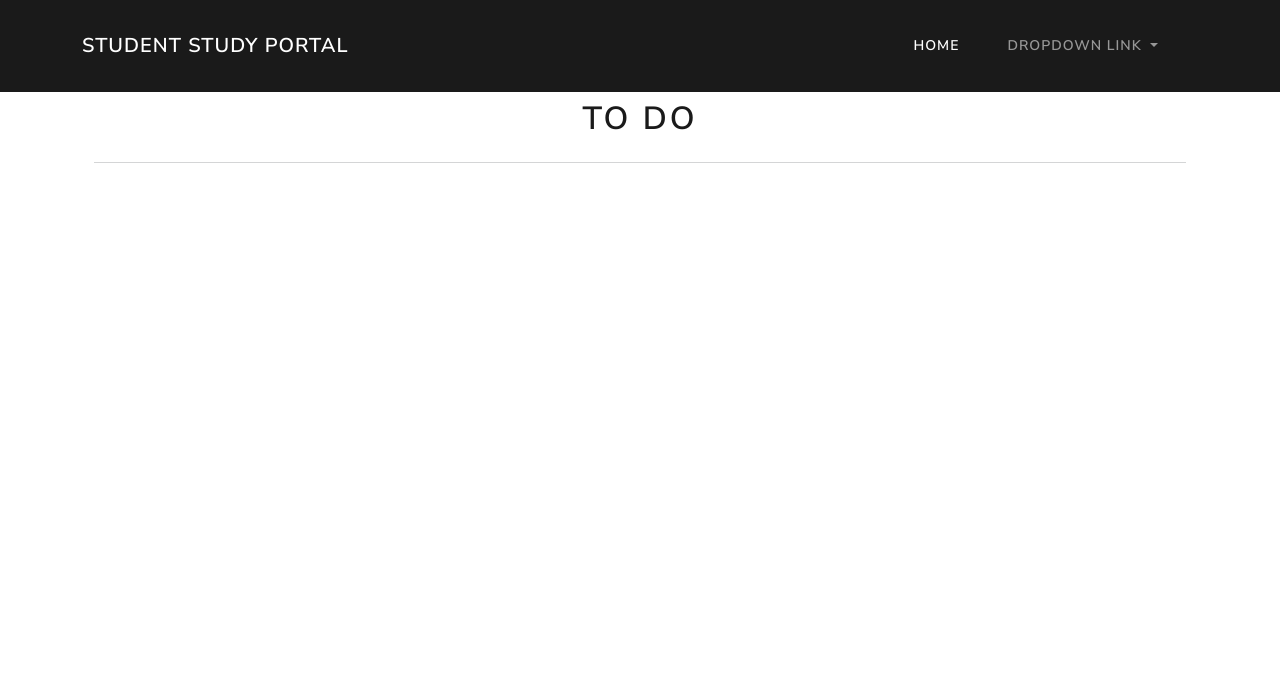
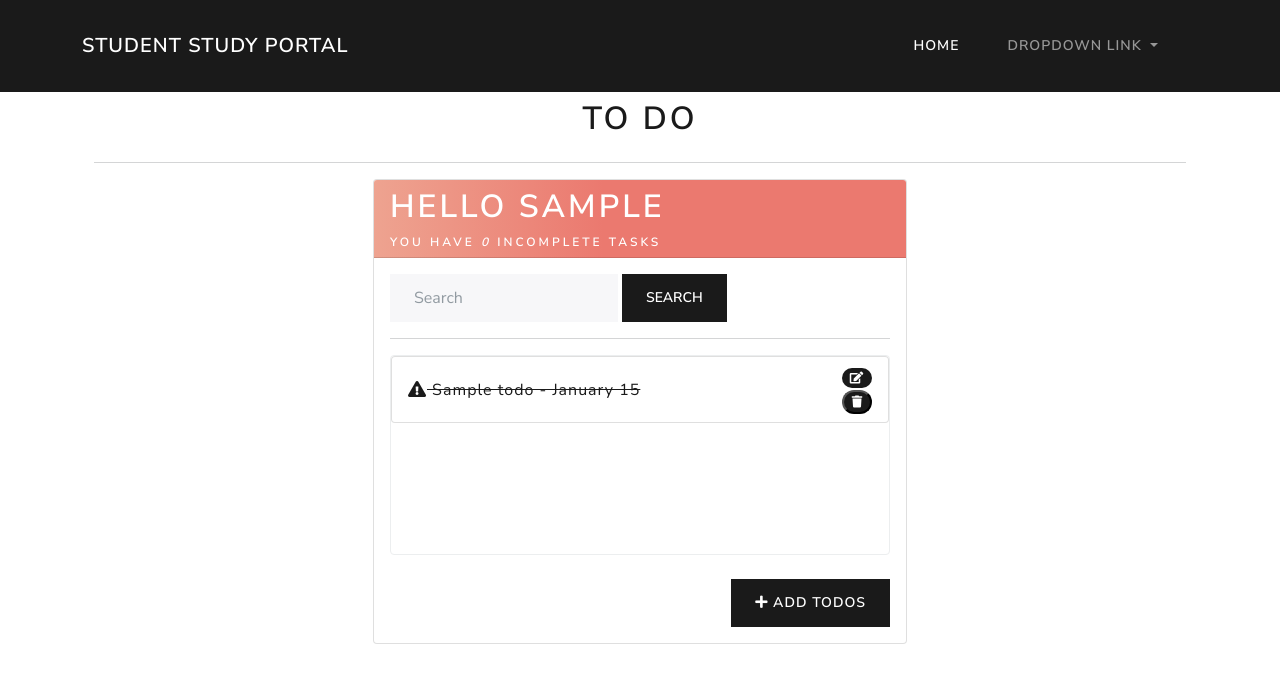
Before and after one commit to ShyamSundhar1411/Student-Study-Portal, a Django app: page /portal/todo/ in a window 1280 px wide. Shown: the top 683 px of the page. Run offline with Django 3.2, Linux system fonts and the light colour scheme; a user stored in the database is signed in; tables that the repository leaves empty hold one stand-in row (values such as "Sample post"); some libraries are stand-ins or nearby versions.

Commit message:
ToDo Integrated

```diff
--- a/portal/models.py
+++ b/portal/models.py
@@ -32,8 +32,8 @@ class ToDo(models.Model):
     title = models.CharField(max_length = 200)
     memo = models.TextField(max_length = 200)
     created = models.DateTimeField(auto_now_add = True)
-    datecompleted = models.DateTimeField(null = True,blank = True)
     important = models.BooleanField(default = False)
+    is_completed = models.BooleanField(default = False)
     slug = AutoSlugField(populate_from = "title",unique = True,blank = True,editable = False)
     user = models.ForeignKey(User, on_delete = models.CASCADE)
 
--- a/portal/templates/portal/todos/DeleteToDo.html
+++ /dev/null
@@ -1,3 +0,0 @@
-{% extends 'base.html' %}
-{% block content %}
-{% endblock %}
--- a/portal/templates/portal/todos/viewAtodo.html
+++ /dev/null
@@ -1,3 +0,0 @@
-{% extends 'base.html' %}
-{% block content %}
-{% endblock %}
--- a/portal/templates/portal/todos/viewtodos.html
+++ b/portal/templates/portal/todos/viewtodos.html
@@ -4,13 +4,64 @@
     <h1 class = "text-center py-2">To Do{{todos.count|pluralize}}</h1>
     <hr/>
     {% if todos %}
-        {% for todo in todos %}
-        {% endfor %}
+    <div class = "row justify-content-center">
+        <div class = "col-md-6">
+            <div class = "card">
+                <div class="card-header custom-header">
+                    <h1>Hello {{user.username}}</h1>
+                    <h6 style="margin:0">You have <i>{{count}}</i> incomplete task{{ count|pluralize:"s" }}</h6>
+                </div>
+                <div class = "card-body">
+                    <div class="d-flex w-100">
+                        <form class = "d-flex d-inline-block" method = "GET" >
+                            <input class="form-control me-sm-1" name = "search" type="text" placeholder="Search" value = "{{search_input}}" />
+                            <button class="btn btn-primary" type="submit">Search</button>
+
+                        </form>
+                    </div>
+                    <hr/>
+                    <div class = "list-group rounded-lg border custom-group">
+                        {% for todo in todos %}
+                            <li class="list-group-item d-flex justify-content-between align-items-center">
+                              {% if todo.is_completed %}
+                                  <a class = "custom-todo-link" href = "{% url 'update_todo' todo.id todo.slug %}">
+                                    <s>
+                                      {% if todo.important %}
+                                        <i class="fas fa-exclamation-triangle"></i> {{todo.title}} - {{todo.created|date:"F d"}}
+                                      {% else %}
+                                        {{todo.title}} - {{todo.created|date:"F d"}}
+                                      {% endif %}
+                                    </s>
+                                  </a>
+                              {% else %}
+                                <a class = "custom-todo-link" href = "{% url 'update_todo' todo.id todo.slug %}">
+                                  {% if todo.important %}
+                                    <i class="fas fa-exclamation-triangle"></i> {{todo.title}} - {{todo.created|date:"F d"}}
+                                  {% else %}
+                                    {{todo.title}} - {{todo.created|date:"F d"}}
+                                  {% endif %}
+                                </a>
+                              {% endif %}
+                              <div class =  "d-inline-block">
+                                <a class = "text-decoration-none" href = "{% url 'update_todo' todo.id todo.slug %}" ><span class="badge bg-primary rounded-pill"><i class = "fas fa-edit"></i></span></a>
+                                <form method = "POST" action = "{% url 'delete_todo' todo.id todo.slug %}">
+                                  {% csrf_token %}
+                                  <button class = "badge bg-primary rounded-pill" type = "submit"><i class = "fas fa-trash"></i></button>
+                                </form>
+                              </div>
+                            </li>
+                        {% endfor %}
+                    </div>
+                    <br/>
+                    <a class = "btn btn-primary float-end" href = "{% url 'create_todo' %}"><i class="fas fa-plus"></i> Add Todos</a>
+                </div>
+            </div>
+        </div>
+    </div>
     {% else %}
     <div class = "d-flex d-inline-block justify-content-center">
         <a class = "btn btn-primary" href = "{% url 'create_todo' %}"><i class="fas fa-plus"></i> Add Todos</a>
     </div>
-
     {% endif %}
 </div>
 {% endblock %}
--- a/portal/urls.py
+++ b/portal/urls.py
@@ -5,9 +5,8 @@ urlpatterns = [
     #ToDos
     path('todo/',views.todos,name = "view_all_todos"),
     path('todo/create',views.ToDoCreateView.as_view(),name = "create_todo"),
-    path('todo/<int:pk>/<slug:slug>/view',views.tododetailview,name = "view_detailed_todo"),
     path('todo/<int:pk>/<slug:slug>/update',views.ToDoUpdateView.as_view(),name = "update_todo"),
-    path("todo/<int:pk>/<slug:slug>/delete",views.ToDoDeleteView.as_view(),name = "delete_todo")
+    path("todo/<int:pk>/<slug:slug>/delete",views.deletetodo,name = "delete_todo")
     #Notes
     #HomeWorks
 ]
--- a/portal/views.py
+++ b/portal/views.py
@@ -1,8 +1,9 @@
 from django.views import generic
+from django.utils import timezone
 from django.urls import reverse_lazy,reverse
 from django.contrib import messages
 from django.http.response import Http404
-from django.shortcuts import render,get_object_or_404
+from django.shortcuts import render,get_object_or_404,redirect
 from . models import ToDo
 
 # Create your views here.
@@ -18,24 +19,9 @@ class ToDoCreateView(generic.CreateView):
 class ToDoUpdateView(generic.UpdateView):
     model = ToDo
     slug_field = ToDo.slug
-    fields = ['title','memo','important']
-    template_name = "protal/todos/UpdateToDo.html"
-    def get_object(self):
-        todo = super(ToDoUpdateView, self).get_object()
-        if todo.user != self.request.user:
-            raise Http404
-        return todo
-    def get_success_url(self):
-        pk = self.kwargs["pk"]
-        slug = self.kwargs["slug"]
-        messages.success(self.request,'Updated Successfully')
-        return reverse("view_detailed_todo", kwargs={"slug":slug,"pk": pk})
-class ToDoDeleteView(generic.DeleteView):
-    model = ToDo
-    slug_field = ToDo.slug
-    fields = ['title','memo','important']
-    template_name = "protal/todos/DeleteToDo.html"
-    success_url = reverse_lazy("view_all_todos")
+    fields = ['title','memo','important','is_completed']
+    template_name = "portal/todos/UpdateToDo.html"
+    success_url = reverse_lazy('view_all_todos')
     def get_object(self):
         todo = super(ToDoUpdateView, self).get_object()
         if todo.user != self.request.user:
@@ -46,7 +32,14 @@ def home(request):
     return render(request,'portal/home.html')
 def todos(request):
     todos = ToDo.objects.filter(user = request.user)
-    return render(request,'portal/todos/viewtodos.html',{'todos':todos})
-def tododetailview(request,pk,slug):
-    todo = get_object_or_404(ToDo,user = request.user,id = pk,slug = slug)
-    return render(request,'portal/todos/viewAtodo.html',{'todo':todo})
+    count = ToDo.objects.filter(user = request.user,is_completed = False).count()
+    search_input = request.GET.get('search') or ''
+    if search_input:
+        todos = ToDo.objects.filter(user = request.user,title__contains = search_input)
+    return render(request,'portal/todos/viewtodos.html',{'todos':todos,'count':count,'search_input':search_input})
+def deletetodo(request,pk,slug):
+    todo = get_object_or_404(ToDo,user = request.user,id = pk, slug = slug)
+    if request.method == "POST":
+        todo.delete()
+        messages.success(request,"ToDo Deleted Sucessfully")
+        return redirect('view_all_todos')
--- a/studyportal/static/styles.css
+++ b/studyportal/static/styles.css
@@ -104,3 +104,27 @@
 .dropdown:hover .dropdown-content {
     display: block;
 }
+.custom-button{
+  width:100%;
+}
+.custom-header{
+  background: linear-gradient(90deg, #EEA390 0%, #EB796F 43%, #EB796F 100%);
+}
+.custom-header h1 {
+  color:white;
+}
+
+.custom-header h6 {
+  color:white;
+}
+.custom-todo-link{
+  text-decoration: none;
+  transition: 0.2s;
+}
+.custom-todo-link:hover{
+  color: #3e8e41;
+}
+.custom-group{
+  height: 200px;
+  overflow-y:scroll;
+}
--- a/studyportal/templates/messages.html
+++ b/studyportal/templates/messages.html
@@ -1,6 +1,6 @@
 {% for message in messages %}
 {% if forloop.last %}
-<div class="container-fluid p-0" id = 'message' style = "display:none;">
+<div class="container-fluid py-2" id = 'message' style = "display:none;">
   <div class="alert {{ message.tags }} alert-dismissible" role="alert" >
     <button type="button" class="btn-close" data-dismiss="alert" aria-label="Close" id = "custom">
     </button>
```
Also changed, not shown: portal/templates/portal/todos/UpdateToDo.html (+16 -0 lines), portal/migrations/0002_todo_is_completed.py (added), portal/migrations/0003_remove_todo_datecompleted.py (added).
